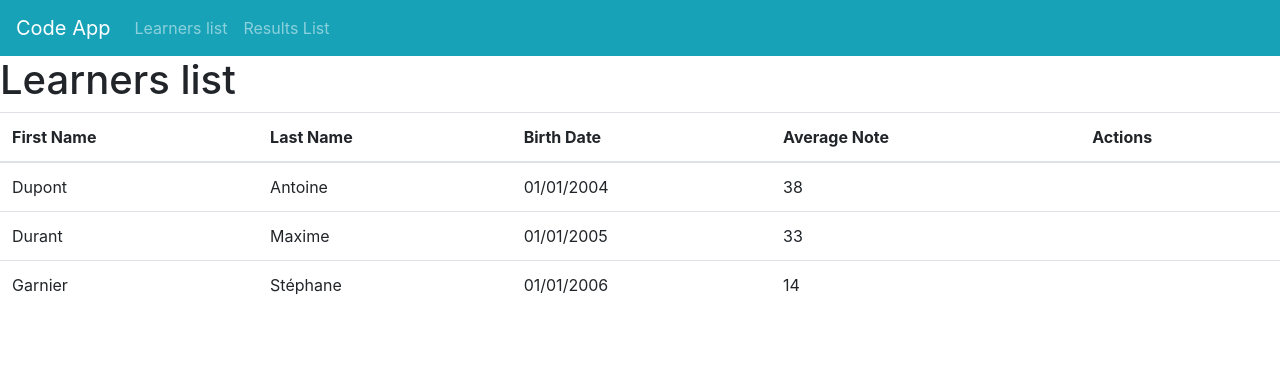
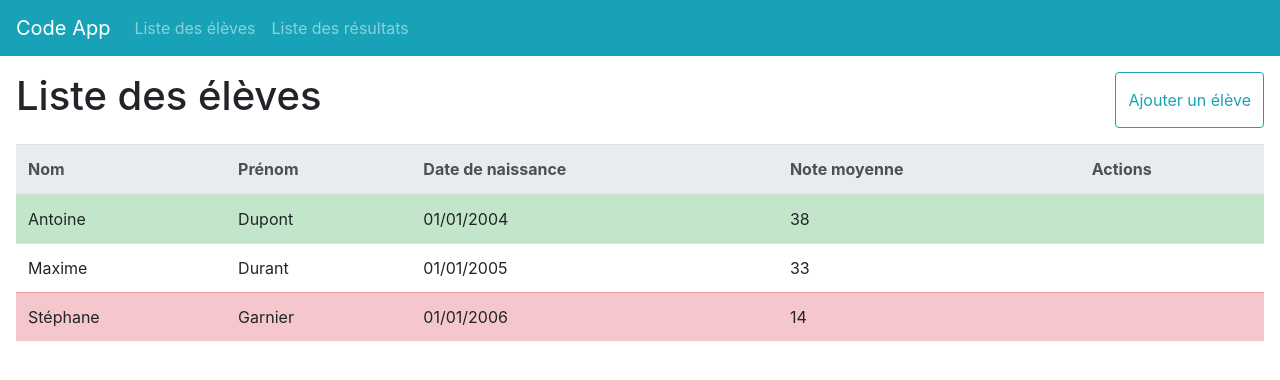
Before and after one commit to YoannYWD/code-app, a Vue app: page /learners-list in a window 1280 px wide. Shown: the top 380 px of the page. Built offline with nearby package versions, Linux system fonts and the light colour scheme.

Commit message:
feat: learners list table wip

```diff
--- a/src/App.vue
+++ b/src/App.vue
@@ -10,6 +10,3 @@
 <script setup>
 import Navbar from './global-components/Navbar.vue';
 </script>
-
-<style scoped>
-</style>
--- a/src/global-components/Navbar.vue
+++ b/src/global-components/Navbar.vue
@@ -5,8 +5,8 @@
     <b-navbar-toggle target="nav-collapse"></b-navbar-toggle>
     <b-collapse id="nav-collapse" is-nav>
       <b-navbar-nav>
-        <b-nav-item :to="{ name : 'learners-list' }">Learners list</b-nav-item>
-        <b-nav-item :to="{ name : 'results-list' }">Results List</b-nav-item>
+        <b-nav-item :to="{ name : 'learners-list' }">Liste des élèves</b-nav-item>
+        <b-nav-item :to="{ name : 'results-list' }">Liste des résultats</b-nav-item>
       </b-navbar-nav>
     </b-collapse>
   </b-navbar>
--- a/src/main.js
+++ b/src/main.js
@@ -2,13 +2,17 @@ import Vue          from 'vue';
 import App          from './App.vue';
 import router       from './router';
 import Vuex         from 'vuex';
-import BootstrapVue from 'bootstrap-vue';
+import {
+  BootstrapVue,
+  BootstrapVueIcons
+} from 'bootstrap-vue';
 
 Vue.use(Vuex);
 
 import 'bootstrap/dist/css/bootstrap.css';
 import 'bootstrap-vue/dist/bootstrap-vue.css';
 Vue.use(BootstrapVue);
+Vue.use(BootstrapVueIcons);
 
 new Vue({
   router,
--- a/src/views/home.vue
+++ b/src/views/home.vue
@@ -1,9 +1,9 @@
 <template>
-<div>
-  <h1>Bienvenue sur Code App !</h1>
-  <h4>Règles de l'applications</h4>
-  <zero-md src="/src/views/rules.md"></zero-md>
-</div>
+  <div class="m-3">
+    <h1>Bienvenue sur Code App !</h1>
+    <h4>Règles de l'applications</h4>
+    <zero-md src="/src/views/rules.md"></zero-md>
+  </div>
 </template>
 
 <script setup>
--- a/src/views/learners-list/LearnersList.vue
+++ b/src/views/learners-list/LearnersList.vue
@@ -1,8 +1,17 @@
 <template>
-<div>
-  <h1>Learners list</h1>
-  <b-table :items="learnersWithAverageNote" :fields="tableFields"></b-table>
-</div>
+  <div class="m-3">
+    <div class="d-flex mb-3">
+      <h1>Liste des élèves</h1>
+      <b-button variant="outline-info" class="ml-auto">Ajouter un élève</b-button>
+    </div>
+    <b-table
+      :items="learnersWithAverageNote"
+      :fields="tableFields"
+      :tbody-tr-class="getRowColor"
+      head-variant="light"
+    >
+    </b-table>
+  </div>
 </template>
 
 <script>
@@ -13,14 +22,41 @@ export default {
   store,
   data () {
     return {
-      tableFields : ['firstName', 'lastName', 'birthDate', 'averageNote', 'actions']
+      tableFields : [
+        {
+          key : 'lastName',
+          label : 'Nom'
+        },
+        {
+          key : 'firstName',
+          label : 'Prénom'
+        },
+        {
+          key : 'birthDate',
+          label : 'Date de naissance'
+        },
+        {
+          key : 'averageNote',
+          label : 'Note moyenne'
+        },
+        {
+          key : 'actions',
+          label : 'Actions'
+        }
+      ]
     };
   },
+
   computed : {
     ...mapGetters(['learnersWithAverageNote']),
+  },
+
+  methods: {
+    getRowColor(learnerWithAverageNote, type) {
+      if (!learnerWithAverageNote || type !== 'row') return;
+      if (learnerWithAverageNote.averageNote > 34) return 'table-success';
+      if (learnerWithAverageNote.averageNote < 20) return 'table-danger';
+    }
   }
 };
 </script>
-
-<style scoped>
-</style>
--- a/src/views/results-list/ResultsList.vue
+++ b/src/views/results-list/ResultsList.vue
@@ -1,11 +1,10 @@
 <template>
-  <div>
-    <h1>Liste des résultats</h1>
+  <div class="m-3">
+    <div class="d-flex mb-3">
+      <h1>Liste des résultats</h1>
+    </div>
   </div>
 </template>
 
-<script setup>
+<script>
 </script>
-
-<style scoped>
-</style>
```
